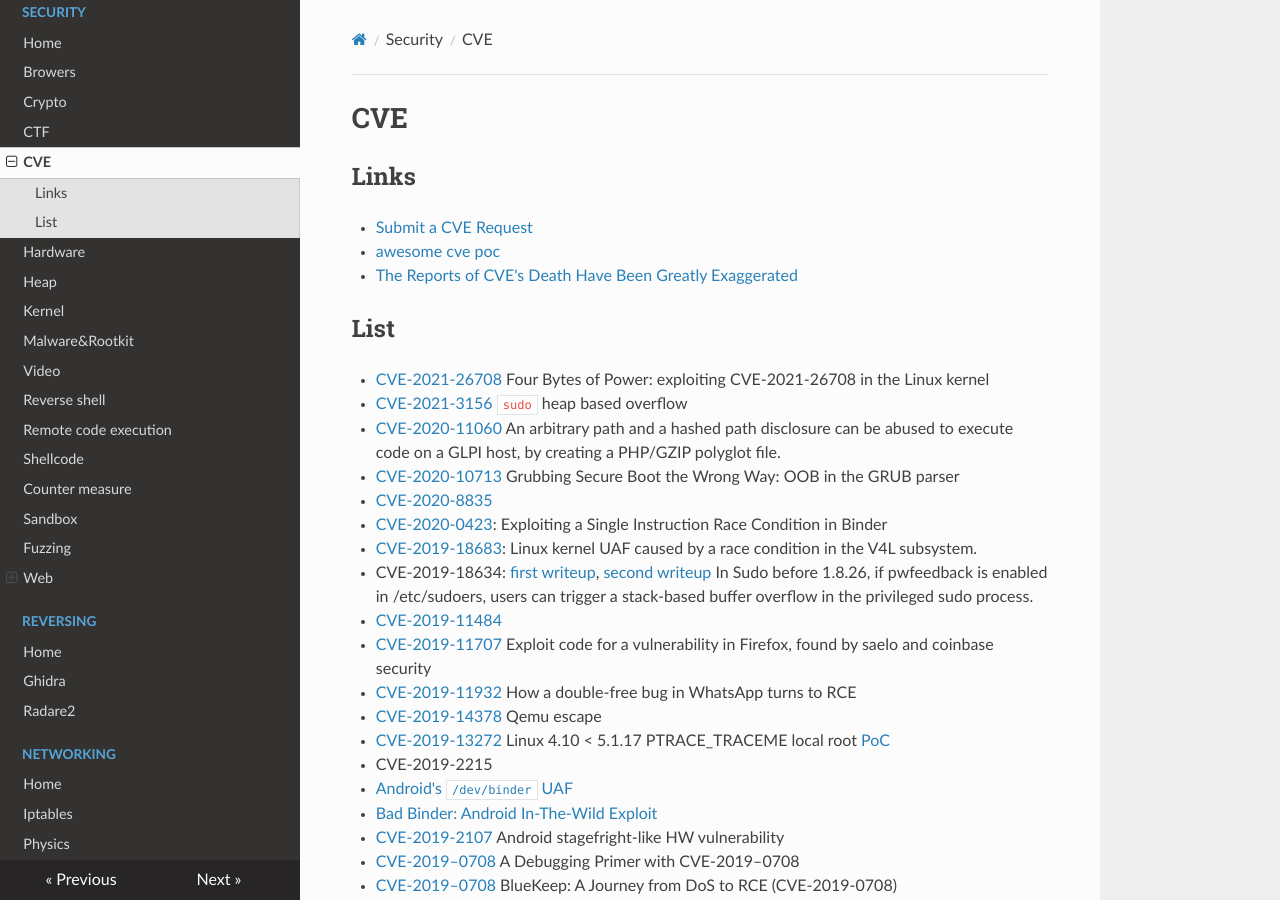
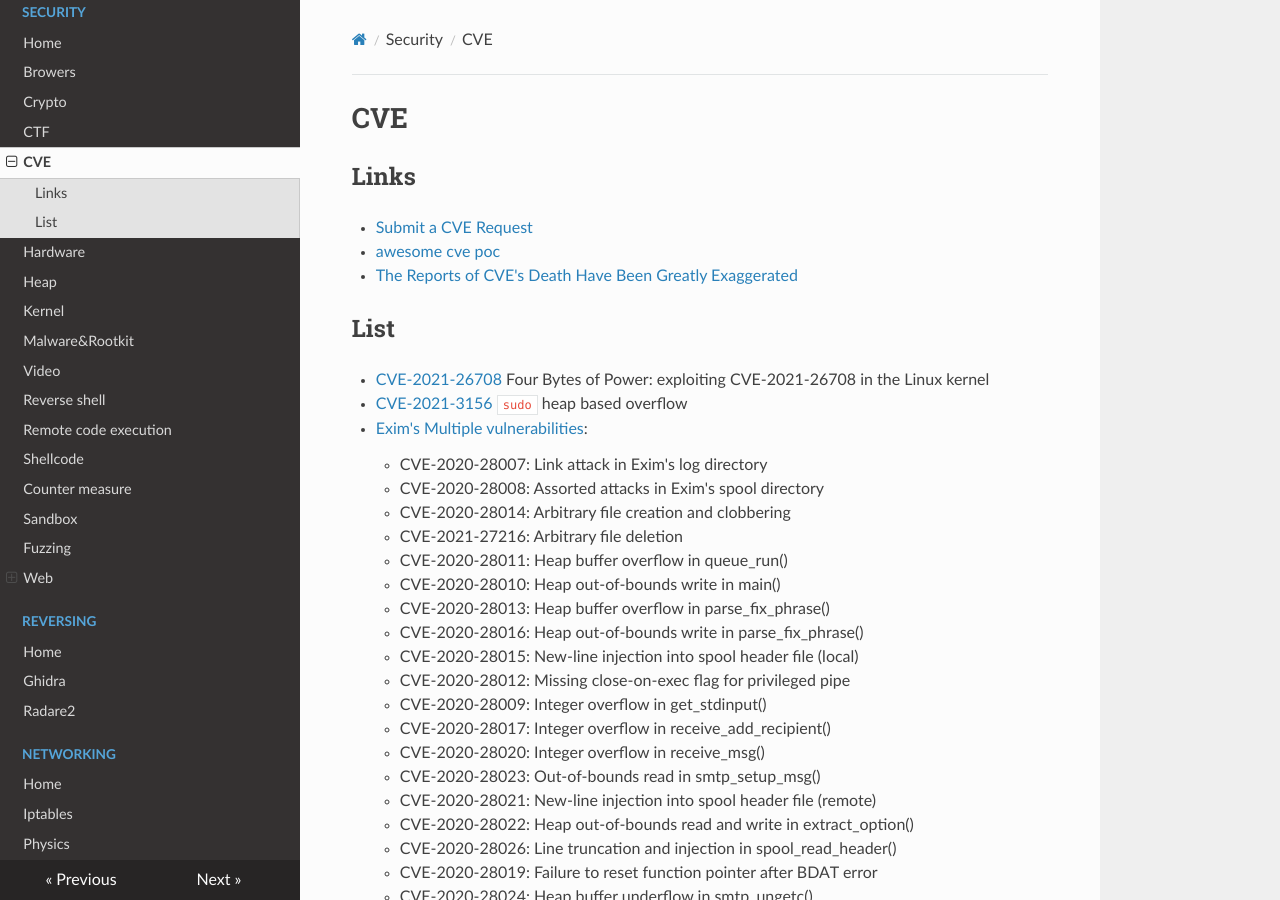
Before and after one commit to gipi/low-level, an MkDocs documentation site: the page built from docs/security/cve.md, in a window 1280 px wide and 900 px high. Built offline with MkDocs 1.6.1, drawn with Linux system fonts in a browser that asks for light colours; nearby versions of some CDN libraries; some of the changed text lies outside the part shown.

Commit message:
Improve CVEs.

```diff
--- a/docs/security/cve.md
+++ b/docs/security/cve.md
@@ -10,6 +10,28 @@
 
  - [CVE-2021-26708](https://a13xp0p0v.github.io/2021/02/09/CVE-2021-26708.html) Four Bytes of Power: exploiting CVE-2021-26708 in the Linux kernel
  - [CVE-2021-3156](https://www.qualys.com/2021/01/26/cve-2021-3156/baron-samedit-heap-based-overflow-sudo.txt) ``sudo`` heap based overflow
+ - [Exim's Multiple vulnerabilities](https://www.qualys.com/2021/05/04/21nails/21nails.txt):
+    - CVE-2020-28007: Link attack in Exim's log directory
+    - CVE-2020-28008: Assorted attacks in Exim's spool directory
+    - CVE-2020-28014: Arbitrary file creation and clobbering
+    - CVE-2021-27216: Arbitrary file deletion
+    - CVE-2020-28011: Heap buffer overflow in queue_run()
+    - CVE-2020-28010: Heap out-of-bounds write in main()
+    - CVE-2020-28013: Heap buffer overflow in parse_fix_phrase()
+    - CVE-2020-28016: Heap out-of-bounds write in parse_fix_phrase()
+    - CVE-2020-28015: New-line injection into spool header file (local)
+    - CVE-2020-28012: Missing close-on-exec flag for privileged pipe
+    - CVE-2020-28009: Integer overflow in get_stdinput()
+    - CVE-2020-28017: Integer overflow in receive_add_recipient()
+    - CVE-2020-28020: Integer overflow in receive_msg()
+    - CVE-2020-28023: Out-of-bounds read in smtp_setup_msg()
+    - CVE-2020-28021: New-line injection into spool header file (remote)
+    - CVE-2020-28022: Heap out-of-bounds read and write in extract_option()
+    - CVE-2020-28026: Line truncation and injection in spool_read_header()
+    - CVE-2020-28019: Failure to reset function pointer after BDAT error
+    - CVE-2020-28024: Heap buffer underflow in smtp_ungetc()
+    - CVE-2020-28018: Use-after-free in tls-openssl.c
+    - CVE-2020-28025: Heap out-of-bounds read in pdkim_finish_bodyhash()
  - [CVE-2020-11060](https://offsec.almond.consulting/playing-with-gzip-rce-in-glpi.html) An arbitrary path and a hashed path disclosure can be abused to execute code on a GLPI host, by creating a PHP/GZIP polyglot file.
  - [CVE-2020-10713](https://capsule8.com/blog/grubbing-secure-boot-the-wrong-way-cve-2020-10713/) Grubbing Secure Boot the Wrong Way: OOB in the GRUB parser
  - [CVE-2020-8835](https://www.thezdi.com/blog/2020/4/8/cve-2020-8835-linux-kernel-privilege-escalation-via-improper-ebpf-program-verification)
@@ -22,8 +44,8 @@
  - [CVE-2019-14378](https://blog.bi0s.in/2019/08/24/Pwn/VM-Escape/2019-07-29-qemu-vm-escape-cve-2019-14378/) Qemu escape
  - [CVE-2019-13272](https://bugs.chromium.org/p/project-zero/issues/detail?id=1903) Linux 4.10 < 5.1.17 PTRACE_TRACEME local root [PoC](https://github.com/bcoles/kernel-exploits/blob/master/CVE-2019-13272/poc.c)
  - CVE-2019-2215
-   - [Android's ``/dev/binder`` UAF](https://dayzerosec.com/posts/analyzing-androids-cve-2019-2215-dev-binder-uaf/)
-   - [Bad Binder: Android In-The-Wild Exploit](https://googleprojectzero.blogspot.com/2019/11/bad-binder-android-in-wild-exploit.html)
+    - [Android's ``/dev/binder`` UAF](https://dayzerosec.com/posts/analyzing-androids-cve-2019-2215-dev-binder-uaf/)
+    - [Bad Binder: Android In-The-Wild Exploit](https://googleprojectzero.blogspot.com/2019/11/bad-binder-android-in-wild-exploit.html)
  - [CVE-2019-2107](https://github.com/marcinguy/CVE-2019-2107) Android stagefright-like HW vulnerability
  - [CVE-2019–0708](https://medium.com/@straightblast426/a-debugging-primer-with-cve-2019-0708-ccfa266682f6) A Debugging Primer with CVE-2019–0708
  - [CVE-2019–0708](https://www.malwaretech.com/2019/09/bluekeep-a-journey-from-dos-to-rce-cve-2019-0708.html) BlueKeep: A Journey from DoS to RCE (CVE-2019-0708)
@@ -33,10 +55,10 @@
  - [CVE-2018-8120](https://www.welivesecurity.com/2018/05/15/tale-two-zero-days/) RCE in Acrobat reader
  - [CVE-1028-7445](https://medium.com/@maxi./finding-and-exploiting-cve-2018-7445-f3103f163cc1) Finding and exploiting CVE-2018–7445 (unauthenticated RCE in MikroTik’s RouterOS SMB)
  - CVE-2017-11176:  A step-by-step Linux Kernel exploitation
-   - [part 1/4](https://blog.lexfo.fr/cve-2017-11176-linux-kernel-exploitation-part1.html)
-   - [part 2/4](https://blog.lexfo.fr/cve-2017-11176-linux-kernel-exploitation-part2.html)
-   - [part 3/4](https://blog.lexfo.fr/cve-2017-11176-linux-kernel-exploitation-part3.html)
-   - [part 4/4](https://blog.lexfo.fr/cve-2017-11176-linux-kernel-exploitation-part4.html)
+    - [part 1/4](https://blog.lexfo.fr/cve-2017-11176-linux-kernel-exploitation-part1.html)
+    - [part 2/4](https://blog.lexfo.fr/cve-2017-11176-linux-kernel-exploitation-part2.html)
+    - [part 3/4](https://blog.lexfo.fr/cve-2017-11176-linux-kernel-exploitation-part3.html)
+    - [part 4/4](https://blog.lexfo.fr/cve-2017-11176-linux-kernel-exploitation-part4.html)
  - [CVE-2017-0781](https://jesux.es/exploiting/blueborne-android-6.0.1-english/) BlueBorne RCE on Android 6.0.1
  - [CVE-2016-6187](https://duasynt.com/blog/cve-2016-6187-heap-off-by-one-exploit) Exploiting Linux kernel heap off-by-one
  - [CVE-2016-5195](https://dirtycow.ninja/) also known as **Dirty Cow**, another [writeup](https://chao-tic.github.io/blog/2017/05/24/dirty-cow)
@@ -59,9 +81,9 @@
  - [CVE-2017-1000366](https://www.qualys.com/research/security-advisories/) Stack clash
  - [Solving a post exploitation issue with CVE-2017-7308](https://www.coresecurity.com/blog/solving-post-exploitation-issue-cve-2017-7308)
  - [CVE-2017-2636](https://a13xp0p0v.github.io/2017/03/24/CVE-2017-2636.html) race condition in the n_hdlc Linux kernel driver bypassing SMEP
-  - CVE-2018-6789: Exim Off-by-one RCE
-   - [writeup](https://devco.re/blog/2018/03/06/exim-off-by-one-RCE-exploiting-CVE-2018-6789-en/)
-   - [writeup](https://medium.com/@straightblast426/my-poc-walk-through-for-cve-2018-6789-2e402e4ff588)
+ - CVE-2018-6789: Exim Off-by-one RCE
+    - [writeup](https://devco.re/blog/2018/03/06/exim-off-by-one-RCE-exploiting-CVE-2018-6789-en/)
+    - [writeup](https://medium.com/@straightblast426/my-poc-walk-through-for-cve-2018-6789-2e402e4ff588)
 
 # Writeup
 
```
